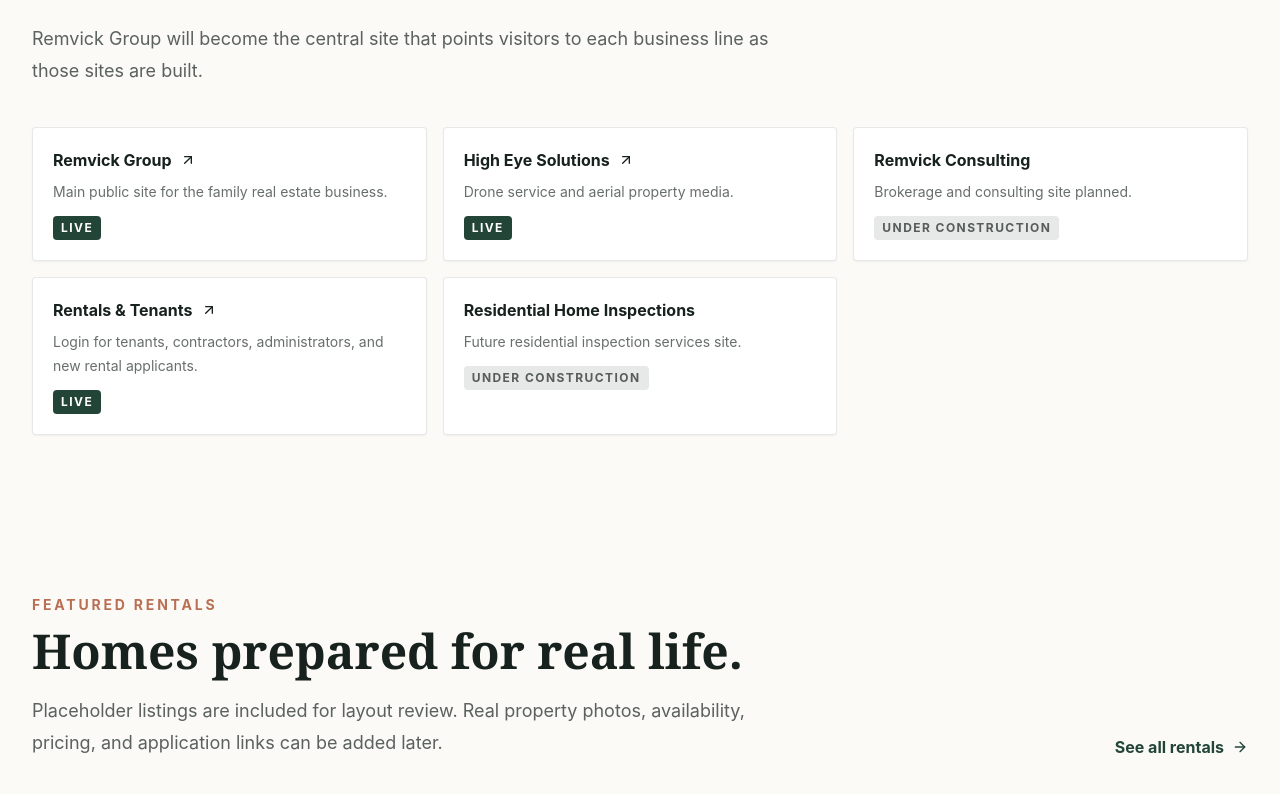
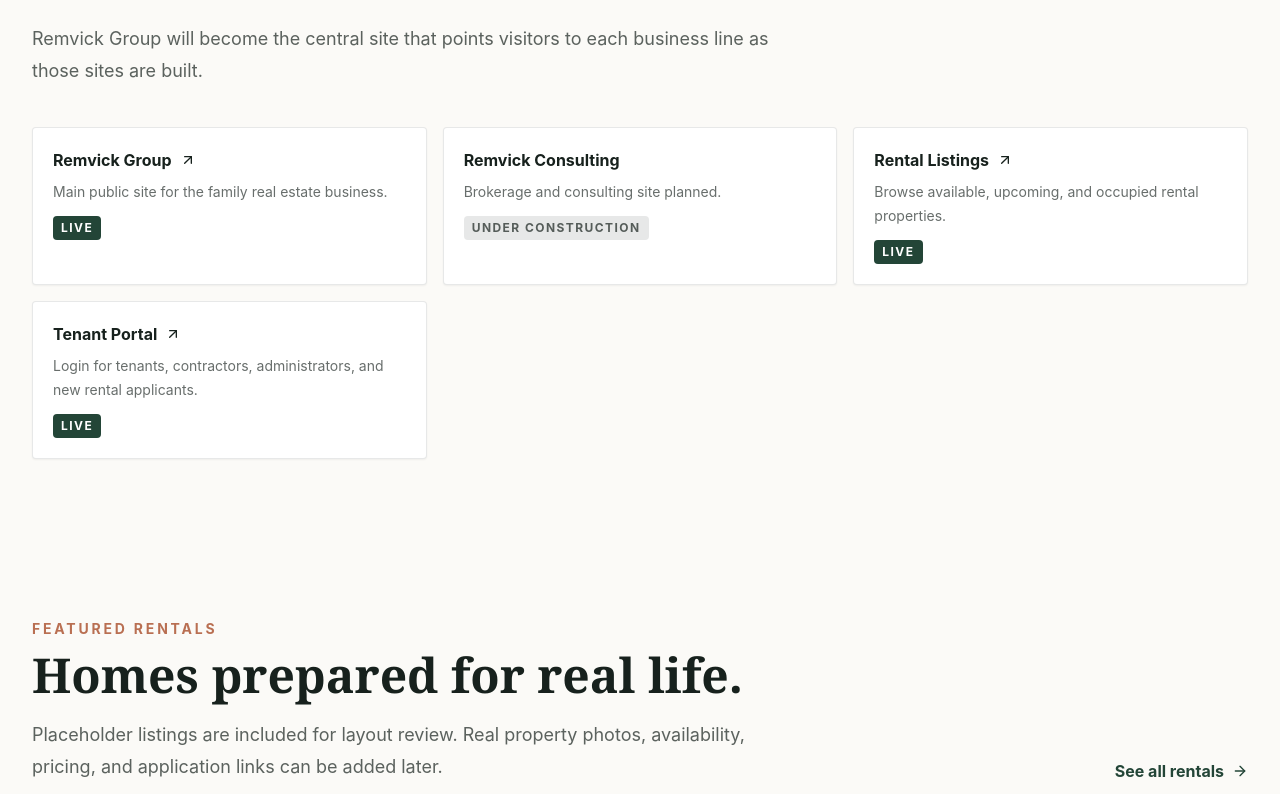
Before and after one commit to SpaceCadetOG/Remvick, a Next.js app: page / in a window 1280 px wide. Shown: the part 1486-2280 px from the top of the page. Built offline with nearby package versions, Linux system fonts and the light colour scheme.

Commit message:
Simplify rental and portal business links

```diff
--- a/data/business-lines.ts
+++ b/data/business-lines.ts
@@ -13,25 +13,20 @@ export const businessLines: BusinessLine[] = [
     status: "Live",
   },
   {
-    name: "High Eye Solutions",
-    description: "Drone service and aerial property media.",
-    href: "https://high-eye-solutions-100156978383.us-central1.run.app",
-    status: "Live",
-  },
-  {
     name: "Remvick Consulting",
     description: "Brokerage and consulting site planned.",
     status: "Under construction",
   },
   {
-    name: "Rentals & Tenants",
+    name: "Rental Listings",
+    description: "Browse available, upcoming, and occupied rental properties.",
+    href: "/rentals",
+    status: "Live",
+  },
+  {
+    name: "Tenant Portal",
     description: "Login for tenants, contractors, administrators, and new rental applicants.",
     href: "/portal",
     status: "Live",
   },
-  {
-    name: "Residential Home Inspections",
-    description: "Future residential inspection services site.",
-    status: "Under construction",
-  },
 ];
```
